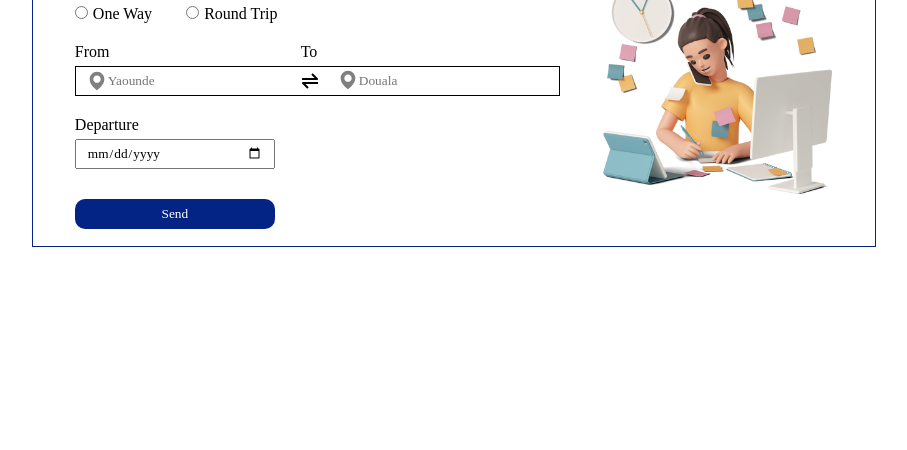
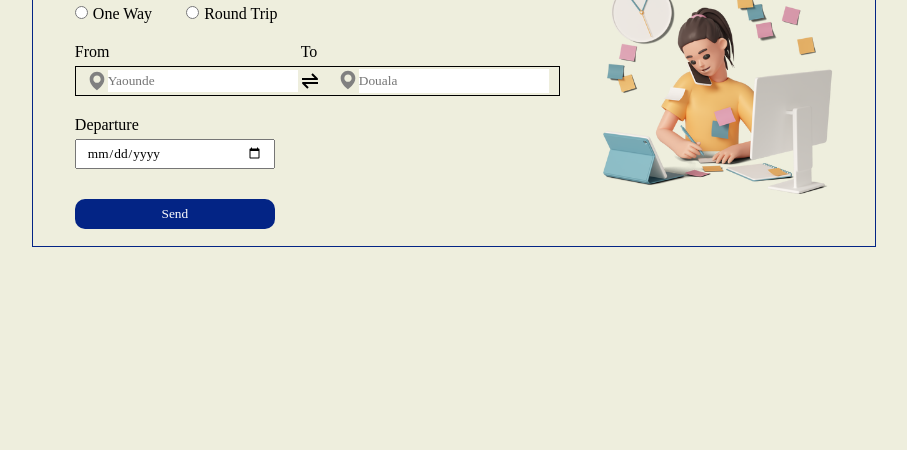
Before and after one commit to Ange-Boyz/bus-system-test, a plain HTML site: page destination.html in a window 1280 px wide. Shown: the part 350-800 px from the top of the page, without its empty margins (186-1093 px from the left). Drawn offline with Linux system fonts and the light colour scheme.

Commit message:
change destination background

```diff
--- a/css/destination.css
+++ b/css/destination.css
@@ -11,6 +11,7 @@ body{
     height: 100vh;
     padding: 0 17%;
     align-content: center;
+    background-color: #eeeedd;
 }
 
 .nav{
```
